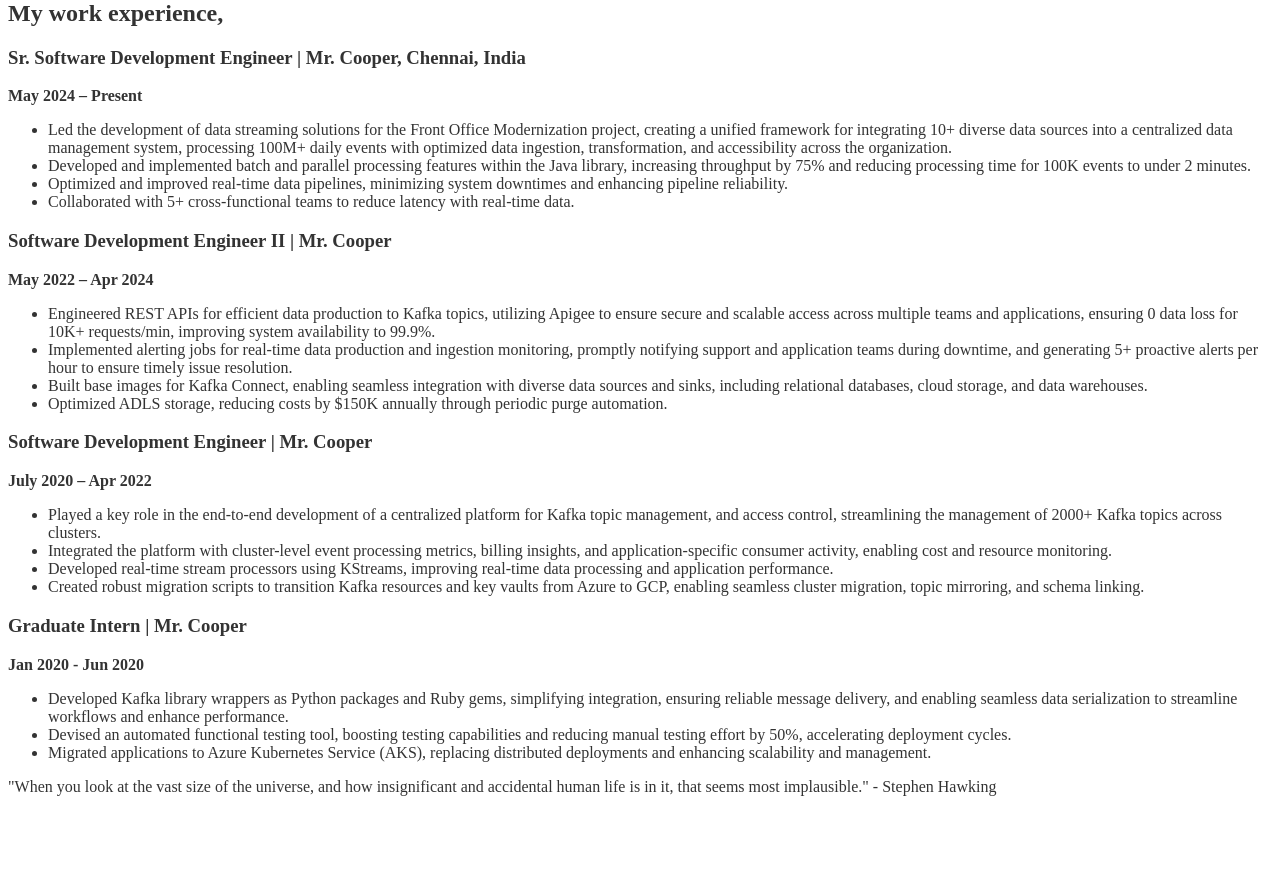
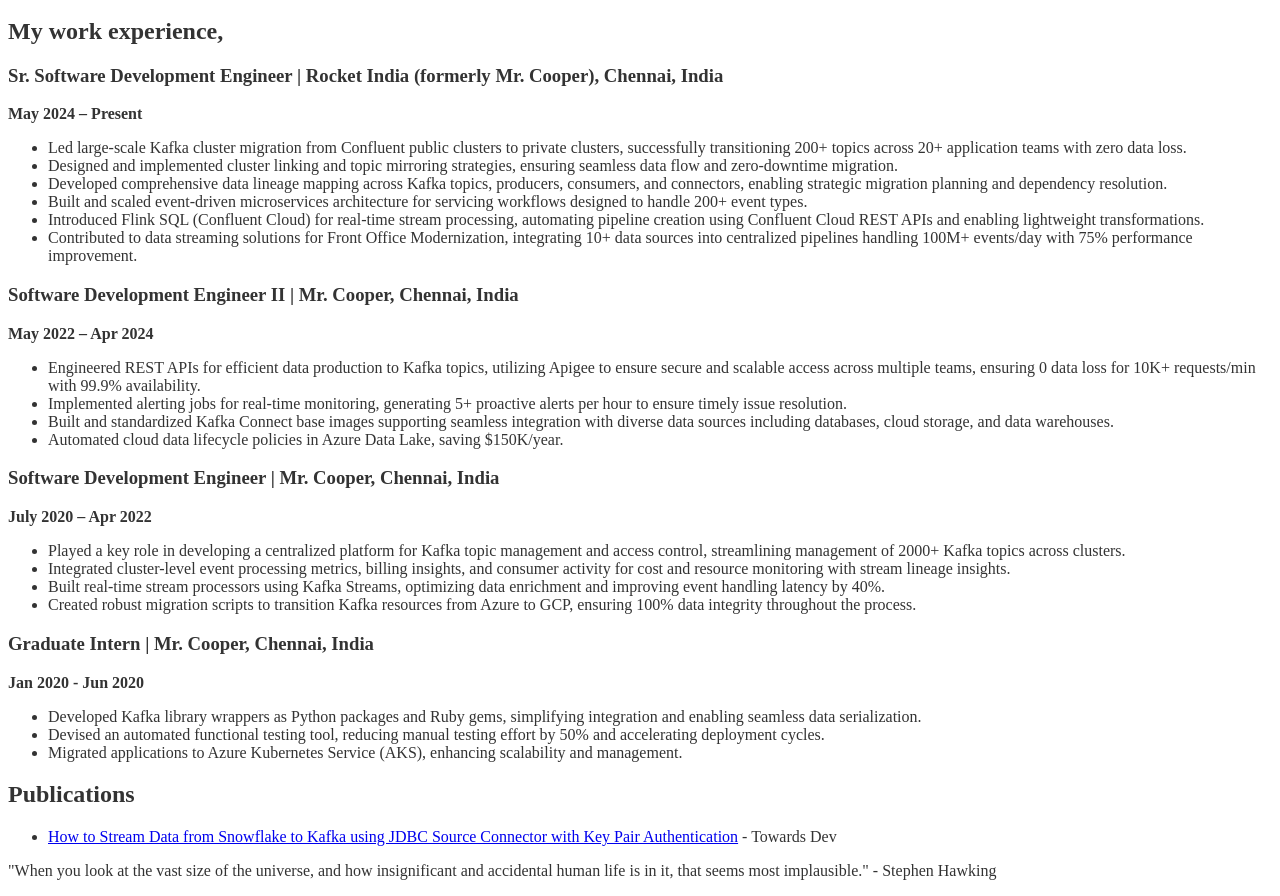
Before and after one commit to KhalidhAK/khalidhak.github.io, a React (Vite) app: page / in a window 1280 px wide. Shown: the part 326-1222 px from the top of the page. Before the commit the page ends 1138 px from the top, so only its background shows below. Built offline with nearby package versions, Linux system fonts and the light colour scheme; the HTML template or start-up script is replaced by a standard one.

Commit message:
FEATURE: Add Publications section and update styles

```diff
--- a/src/App.jsx
+++ b/src/App.jsx
@@ -2,6 +2,7 @@
 import About from "./components/About";
 import Skills from "./components/Skills";
 import WorkExperience from "./components/WorkExperience";
+import Publications from "./components/Publications";
 import { FaSun, FaMoon } from "react-icons/fa"; // Import icons
 
 export default function App() {
@@ -55,6 +56,9 @@
         <section id="work-experience">
           <WorkExperience />
         </section>
+        <section id="publications">
+          <Publications />
+        </section>
         {/* Remove the Contact section */}
       </main>
       <footer>
--- /dev/null
+++ b/src/components/Publications.jsx
@@ -0,0 +1,25 @@
+export default function Publications() {
+  const publications = [
+    {
+      title: "How to Stream Data from Snowflake to Kafka using JDBC Source Connector with Key Pair Authentication",
+      url: "https://towardsdev.com/how-to-stream-data-from-snowflake-to-kafka-using-jdbc-source-connector-with-key-pair-authentication-8888d300831b",
+      source: "Towards Dev"
+    }
+  ];
+
+  return (
+    <section className="publications-container">
+      <h2 className="publications-heading">Publications</h2>
+      <ul className="publications-list">
+        {publications.map((pub, index) => (
+          <li key={index}>
+            <a href={pub.url} target="_blank" rel="noopener noreferrer">
+              {pub.title}
+            </a>
+            <span className="publication-source"> - {pub.source}</span>
+          </li>
+        ))}
+      </ul>
+    </section>
+  );
+}
--- a/src/components/Skills.jsx
+++ b/src/components/Skills.jsx
@@ -3,10 +3,11 @@
     <section id="skills" className="skills-container">
       <h2 className="skills-heading">I work on,</h2>
       <ul className="skills-list">
-        <li><strong>Programming Languages:</strong> Java, Python, JavaScript, C, C#</li>
-        <li><strong>Frameworks and Libraries:</strong> Spring Boot, Apache Kafka, Node.js</li>
-        <li><strong>Tools and Platforms:</strong> Git, Docker, Kubernetes, Apigee, Azure, GCP, Shell scripting</li>
-        <li><strong>Learnings and Exploration:</strong> PyTorch, TensorFlow, Numpy, Scipy</li>
+        <li><strong>Languages:</strong> Java, Python, JavaScript</li>
+        <li><strong>Backend & Streaming:</strong> Spring Boot, Apache Kafka, Kafka Streams</li>
+        <li><strong>Cloud & DevOps:</strong> Docker, Kubernetes, Azure, GCP</li>
+        <li><strong>APIs & Tools:</strong> REST, Apigee, Git, Shell Scripting</li>
+        <li><strong>Exploration:</strong> AI/ML fundamentals (PyTorch, TensorFlow, NumPy)</li>
       </ul>
     </section>
   );
--- a/src/components/WorkExperience.jsx
+++ b/src/components/WorkExperience.jsx
@@ -3,42 +3,44 @@
     <section id="work-experience" className="work-experience-container">
       <h2 className="work-experience-heading">My work experience,</h2>
       <div className="work-experience-item">
-        <h3>Sr. Software Development Engineer | Mr. Cooper, Chennai, India</h3>
+        <h3>Sr. Software Development Engineer | Rocket India (formerly Mr. Cooper), Chennai, India</h3>
         <p><strong>May 2024 – Present</strong></p>
         <ul>
-          <li>Led the development of data streaming solutions for the Front Office Modernization project, creating a unified framework for integrating 10+ diverse data sources into a centralized data management system, processing 100M+ daily events with optimized data ingestion, transformation, and accessibility across the organization.</li>
-          <li>Developed and implemented batch and parallel processing features within the Java library, increasing throughput by 75% and reducing processing time for 100K events to under 2 minutes.</li>
-          <li>Optimized and improved real-time data pipelines, minimizing system downtimes and enhancing pipeline reliability.</li>
-          <li>Collaborated with 5+ cross-functional teams to reduce latency with real-time data.</li>
+          <li>Led large-scale Kafka cluster migration from Confluent public clusters to private clusters, successfully transitioning 200+ topics across 20+ application teams with zero data loss.</li>
+          <li>Designed and implemented cluster linking and topic mirroring strategies, ensuring seamless data flow and zero-downtime migration.</li>
+          <li>Developed comprehensive data lineage mapping across Kafka topics, producers, consumers, and connectors, enabling strategic migration planning and dependency resolution.</li>
+          <li>Built and scaled event-driven microservices architecture for servicing workflows designed to handle 200+ event types.</li>
+          <li>Introduced Flink SQL (Confluent Cloud) for real-time stream processing, automating pipeline creation using Confluent Cloud REST APIs and enabling lightweight transformations.</li>
+          <li>Contributed to data streaming solutions for Front Office Modernization, integrating 10+ data sources into centralized pipelines handling 100M+ events/day with 75% performance improvement.</li>
         </ul>
       </div>
       <div className="work-experience-item">
-        <h3>Software Development Engineer II | Mr. Cooper</h3>
+        <h3>Software Development Engineer II | Mr. Cooper, Chennai, India</h3>
         <p><strong>May 2022 – Apr 2024</strong></p>
         <ul>
-          <li>Engineered REST APIs for efficient data production to Kafka topics, utilizing Apigee to ensure secure and scalable access across multiple teams and applications, ensuring 0 data loss for 10K+ requests/min, improving system availability to 99.9%.</li>
-          <li>Implemented alerting jobs for real-time data production and ingestion monitoring, promptly notifying support and application teams during downtime, and generating 5+ proactive alerts per hour to ensure timely issue resolution.</li>
-          <li>Built base images for Kafka Connect, enabling seamless integration with diverse data sources and sinks, including relational databases, cloud storage, and data warehouses.</li>
-          <li>Optimized ADLS storage, reducing costs by $150K annually through periodic purge automation.</li>
+          <li>Engineered REST APIs for efficient data production to Kafka topics, utilizing Apigee to ensure secure and scalable access across multiple teams, ensuring 0 data loss for 10K+ requests/min with 99.9% availability.</li>
+          <li>Implemented alerting jobs for real-time monitoring, generating 5+ proactive alerts per hour to ensure timely issue resolution.</li>
+          <li>Built and standardized Kafka Connect base images supporting seamless integration with diverse data sources including databases, cloud storage, and data warehouses.</li>
+          <li>Automated cloud data lifecycle policies in Azure Data Lake, saving $150K/year.</li>
         </ul>
       </div>
       <div className="work-experience-item">
-        <h3>Software Development Engineer | Mr. Cooper</h3>
+        <h3>Software Development Engineer | Mr. Cooper, Chennai, India</h3>
         <p><strong>July 2020 – Apr 2022</strong></p>
         <ul>
-          <li>Played a key role in the end-to-end development of a centralized platform for Kafka topic management, and access control, streamlining the management of 2000+ Kafka topics across clusters.</li>
-          <li>Integrated the platform with cluster-level event processing metrics, billing insights, and application-specific consumer activity, enabling cost and resource monitoring.</li>
-          <li>Developed real-time stream processors using KStreams, improving real-time data processing and application performance.</li>
-          <li>Created robust migration scripts to transition Kafka resources and key vaults from Azure to GCP, enabling seamless cluster migration, topic mirroring, and schema linking.</li>
+          <li>Played a key role in developing a centralized platform for Kafka topic management and access control, streamlining management of 2000+ Kafka topics across clusters.</li>
+          <li>Integrated cluster-level event processing metrics, billing insights, and consumer activity for cost and resource monitoring with stream lineage insights.</li>
+          <li>Built real-time stream processors using Kafka Streams, optimizing data enrichment and improving event handling latency by 40%.</li>
+          <li>Created robust migration scripts to transition Kafka resources from Azure to GCP, ensuring 100% data integrity throughout the process.</li>
         </ul>
       </div>
       <div className="work-experience-item">
-        <h3>Graduate Intern | Mr. Cooper</h3>
+        <h3>Graduate Intern | Mr. Cooper, Chennai, India</h3>
         <p><strong>Jan 2020 - Jun 2020</strong></p>
         <ul>
-          <li>Developed Kafka library wrappers as Python packages and Ruby gems, simplifying integration, ensuring reliable message delivery, and enabling seamless data serialization to streamline workflows and enhance performance.</li>
-          <li>Devised an automated functional testing tool, boosting testing capabilities and reducing manual testing effort by 50%, accelerating deployment cycles.</li>
-          <li>Migrated applications to Azure Kubernetes Service (AKS), replacing distributed deployments and enhancing scalability and management.</li>
+          <li>Developed Kafka library wrappers as Python packages and Ruby gems, simplifying integration and enabling seamless data serialization.</li>
+          <li>Devised an automated functional testing tool, reducing manual testing effort by 50% and accelerating deployment cycles.</li>
+          <li>Migrated applications to Azure Kubernetes Service (AKS), enhancing scalability and management.</li>
         </ul>
       </div>
     </section>
--- a/src/styles/style.css
+++ b/src/styles/style.css
@@ -287,6 +287,63 @@
     color: #fff;
 }
 
+/* Publications section styles */
+.publications-container {
+    padding: 0;
+    background: none;
+    border: none;
+    box-shadow: none;
+}
+
+body.dark-mode .publications-container {
+    background: none;
+    color: #fff;
+}
+
+.publications-heading {
+    font-size: 2rem;
+    margin-bottom: 1rem;
+    color: #0070c0;
+}
+
+.publications-list {
+    list-style: none;
+    padding: 0;
+    font-size: 1.1rem;
+    line-height: 1.8;
+    color: #333;
+}
+
+body.dark-mode .publications-list {
+    color: #fff;
+}
+
+.publications-list li {
+    margin-bottom: 1rem;
+}
+
+.publications-list a {
+    color: #ffc100;
+    text-decoration: none;
+    font-weight: bold;
+    transition: color 0.3s ease;
+}
+
+.publications-list a:hover {
+    color: #e6a800;
+    text-decoration: underline;
+}
+
+.publication-source {
+    font-size: 0.9rem;
+    color: #666;
+    font-weight: normal;
+}
+
+body.dark-mode .publication-source {
+    color: #ccc;
+}
+
 /* Responsive design */
 @media (max-width: 768px) {
     header h1 {
```
Also changed, not shown: 1 other file (tests, documents, lock files or other folders).
